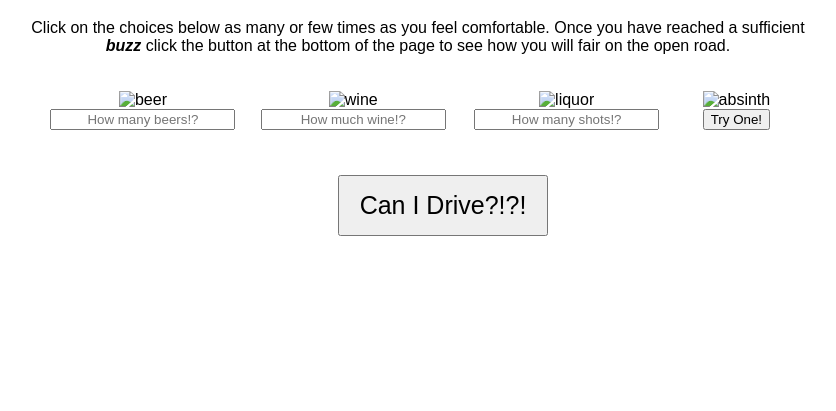
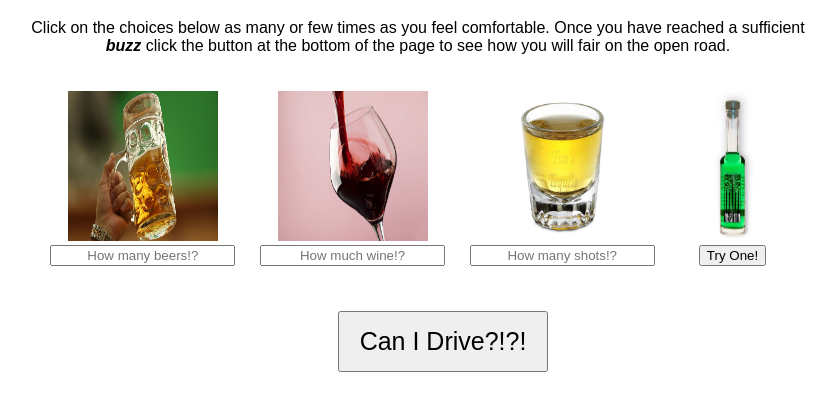
Before and after one commit to kirkhahn11/my-own-game, a plain HTML site: page index.html in a window 1280 px wide. Shown: the part 61-472 px from the top of the page, without its empty margins (222-1058 px from the left). Drawn offline with Linux system fonts and the light colour scheme.

Commit message:
resubmitting

```diff
--- a/index.html
+++ b/index.html
@@ -16,19 +16,19 @@
 
   <div class="row">
     <div class="col-1">
-      <img src='beerphoto.jpg' alt="beer" id="img-1">
+      <img src='images/beerphoto.jpg' alt="beer" id="img-1">
       <input type="text" id="beerGuess" class="numberGuess" placeholder="How many beers!?">
     </div>
     <div class="col-2">
-      <img src='red-wine-benefits-1592243220.jpg' alt="wine" id="img-2">
+      <img src='images/red-wine-benefits-1592243220.jpg' alt="wine" id="img-2">
       <input type="text" id="wineGuess" class="numberGuess" placeholder="How much wine!?">
     </div>
     <div class="col-3">
-      <img src="t_1855_8.jpg" alt="liquor" id="img-3">
+      <img src="images/t_1855_8.jpg" alt="liquor" id="img-3">
       <input type="text" id="liquorGuess" class="numberGuess" placeholder="How many shots!?">
     </div>
     <div class="col-4">
-      <img src="staroplzenecky-absinth-small-bottle.jpg" alt="absinth" id="img">
+      <img src="images/staroplzenecky-absinth-small-bottle.jpg" alt="absinth" id="img">
       <button id="absinth">Try One!</button>
     </div>
   </div>
```
Also changed, not shown: images/beerphoto.jpg (added), images/red-wine-benefits-1592243220.jpg (added), images/staroplzenecky-absinth-small-bottle.jpg (added), images/t_1855_8.jpg (added).
